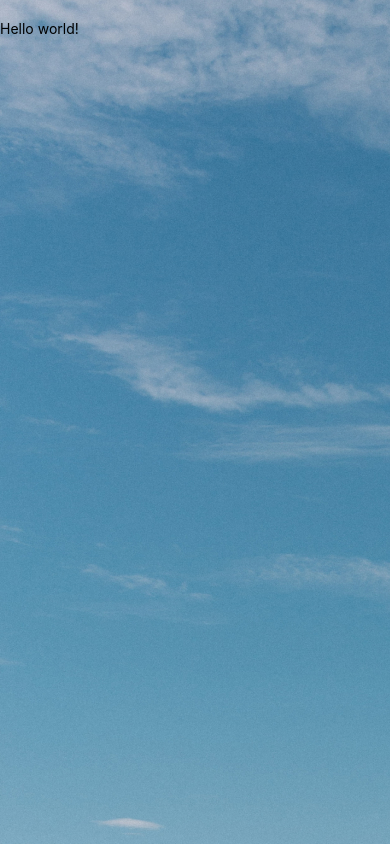
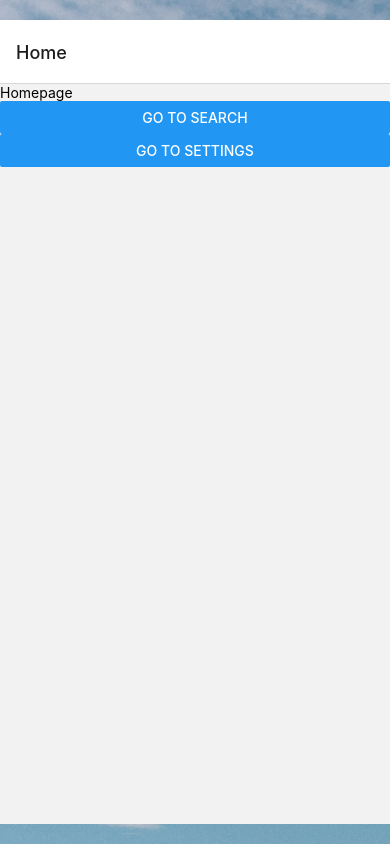
Before and after one commit to WilczekCK/RNative_Weatherapp, a React Native app: screen /Home in a window 390 px wide. Built offline with nearby package versions, Linux system fonts and the light colour scheme.

Commit message:
added routes, no configuration yet

```diff
--- a/App.jsx
+++ b/App.jsx
@@ -1,4 +1,11 @@
 import React from 'react';
+import { NavigationContainer } from '@react-navigation/native';
+import { createNativeStackNavigator } from '@react-navigation/native-stack';
+
+import  Home  from './views/Home';
+import  Search  from './views/Search';
+import  Settings from './views/Settings';
+
 import {
   ImageBackground,
   SafeAreaView,
@@ -9,6 +16,8 @@ import {
   Dimensions
 } from 'react-native';
 
+
+const Stack = createNativeStackNavigator();
 function App() {
   const [weatherBackground, setWeatherBackground] = React.useState('unset');
 
@@ -32,7 +41,13 @@ function App() {
             resizeMode="cover"
             style={styles.rootImageBackground}
             >
-              <Text>Hello world!</Text>
+              <NavigationContainer>
+                <Stack.Navigator initialRouteName="Home">
+                  <Stack.Screen name="Home"     component={Home} />
+                  <Stack.Screen name="Settings" component={Settings} />
+                  <Stack.Screen name="Search"   component={Search} />
+                </Stack.Navigator>
+              </NavigationContainer>
           </ImageBackground>
         </View>
       </ScrollView>
--- /dev/null
+++ b/views/Home.jsx
@@ -0,0 +1,23 @@
+import { Text, Button } from 'react-native';
+
+const Home = ({navigation}) => {
+    return (
+        <>
+        <Text>Homepage</Text>
+        <Button
+            title="Go to search"
+            onPress={() =>
+                navigation.navigate('Search')
+            }
+        />
+        <Button
+            title="Go to settings"
+            onPress={() =>
+                navigation.navigate('Settings') //, {propName: propVal}
+            }
+        />
+      </>
+    );
+};
+
+export default Home;
--- /dev/null
+++ b/views/Search.jsx
@@ -0,0 +1,17 @@
+import { Text, Button } from 'react-native';
+
+const Search = ({navigation}) => {
+    return (
+        <>
+        <Text>Search</Text>
+        <Button
+            title="Go to homepage"
+            onPress={() =>
+                navigation.navigate('Home')
+            }
+        />
+      </>
+    );
+};
+
+export default Search;
--- /dev/null
+++ b/views/Settings.jsx
@@ -0,0 +1,17 @@
+import { Text, Button } from 'react-native';
+
+const Settings = ({navigation}) => {
+    return (
+        <>
+        <Text>Settings</Text>
+        <Button
+            title="Go to home"
+            onPress={() =>
+                navigation.navigate('Home')
+            }
+        />
+      </>
+    );
+};
+
+export default Settings;
```
Also changed, not shown: 1 other file (tests, documents, lock files or other folders).
